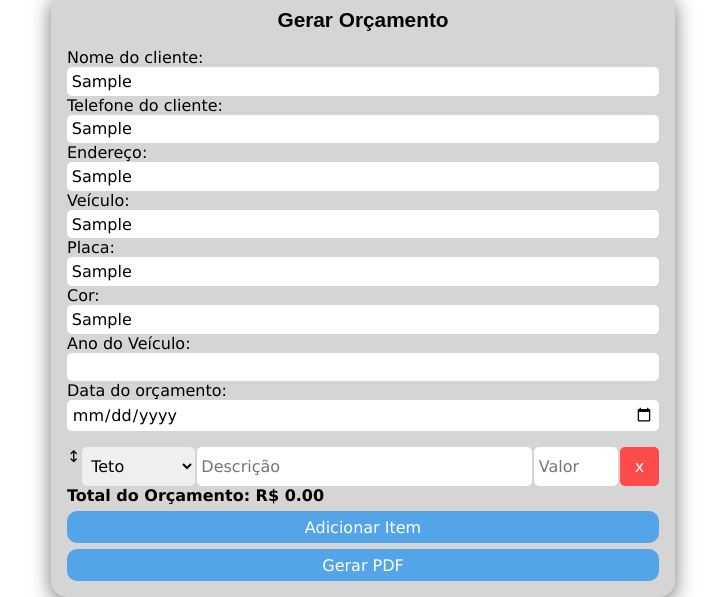
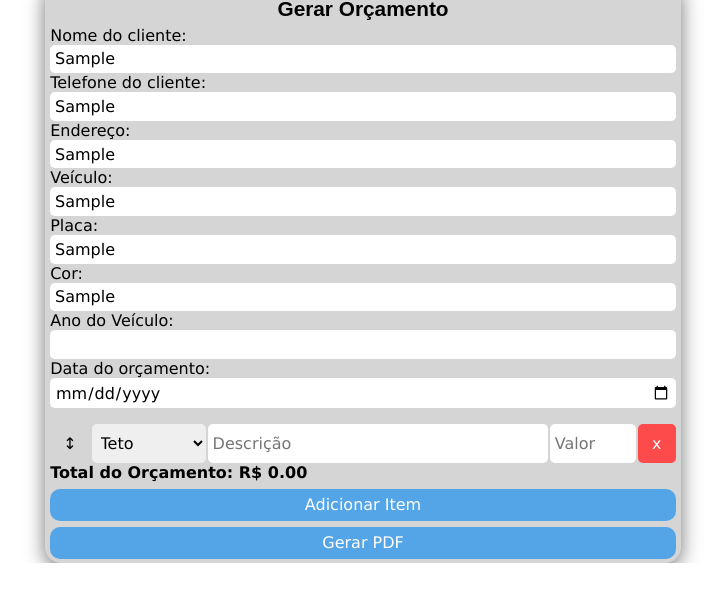
Before and after one commit to PiornedoCodes07/Automacao-de-Orcamento, a plain HTML site: page index.html in a window 1280 px wide. Both pictures are taken after typing "Sample", "Sample", "Sample", "Sample", "Sample", "Sample" into the empty fields and a click on the button "Adicionar Item". Shown: the part 264-861 px from the top of the page, without its empty margins (277-1002 px from the left). After the commit the page ends 827 px from the top, so only its background shows below. Drawn offline with nearby package versions, Linux system fonts and the light colour scheme.

Commit message:
up
resopnsive

```diff
--- a/src/css/style.css
+++ b/src/css/style.css
@@ -14,7 +14,7 @@ body{
     max-height: 100vh;
     justify-items: center;
     align-items: center;
-    padding: 1em;
+    padding: 0.3em;
 }
 
 picture{
@@ -51,7 +51,7 @@ input{
 #orcamentoForm{
     display:flex;
     flex-direction: column;
-    padding: 1rem;
+    padding: 0.3rem;
 }
 
 #orcamentoForm input{
@@ -107,6 +107,12 @@ input{
 .removeBtn:hover{
     background-color: rgb(216, 0, 0);
 }
+.drag-icon{
+    width: 7%;
+    align-items: center;
+    justify-content: center;
+    display: flex;
+}
 
 /* Responsividade */
 @media (max-width:750px){
```
